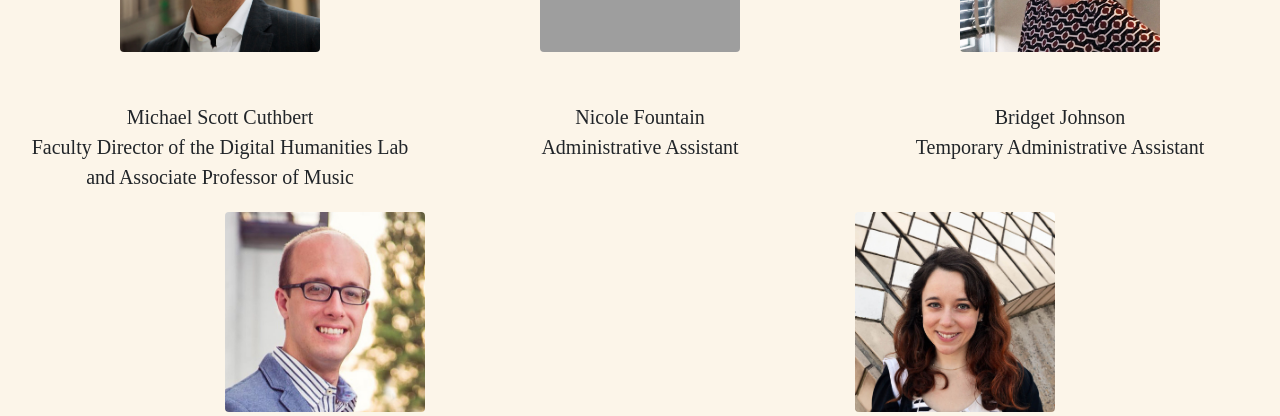
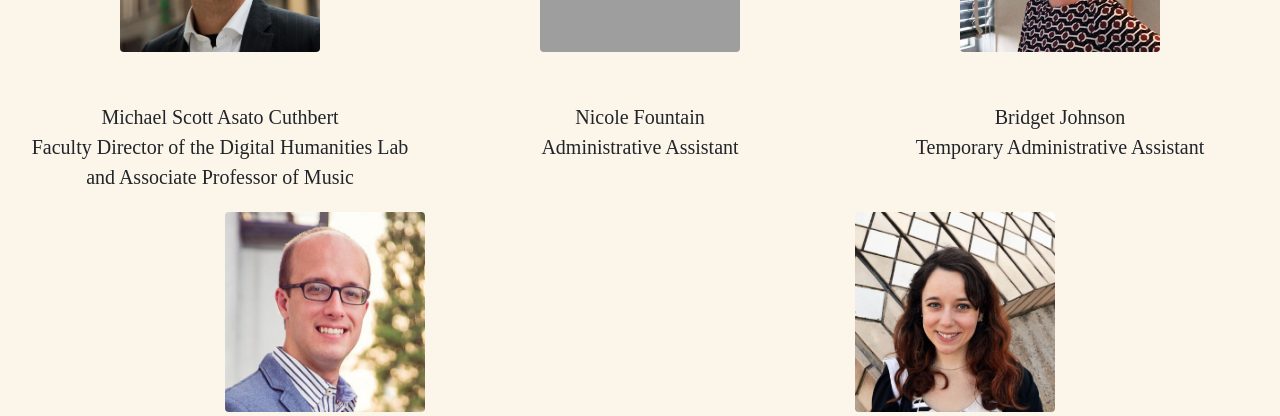
Before and after one commit to dhmit/gender_novels_site, a Flask app: page /info/team.html in a window 1280 px wide. Shown: the part 3332-3748 px from the top of the page. Run offline with Flask 2, Linux system fonts and the light colour scheme; some libraries are stand-ins or nearby versions; some web fonts are replaced; grey boxes are pictures that could not be loaded.

Commit message:
Change to see if site live updates

```diff
--- a/templates/team.html
+++ b/templates/team.html
@@ -255,7 +255,7 @@
             </div>
             <div class="row justify-content-center">
                 <div class="col-4">
-                    <span>Michael Scott Cuthbert<br>Faculty Director of the Digital Humanities Lab and Associate Professor of Music</span>
+                    <span>Michael Scott Asato Cuthbert<br>Faculty Director of the Digital Humanities Lab and Associate Professor of Music</span>
                 </div>
                 <div class="col-4">
                     <span>Nicole Fountain<br>Administrative Assistant</span>
```
